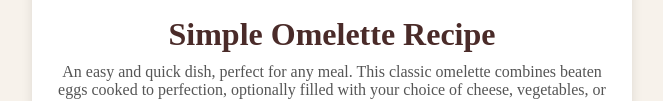
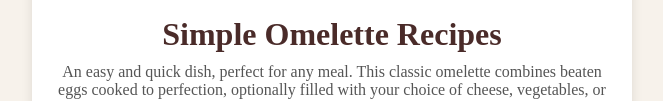
Before and after one commit to HsuWaiWaiLwinQualymm/recipe-page-test, a plain HTML site: page index.html in a window 1280 px wide. Shown: the part 299-400 px from the top of the page, without its empty margins (308-971 px from the left). Drawn offline with Linux system fonts and the light colour scheme.

Commit message:
edit title

```diff
--- a/index.html
+++ b/index.html
@@ -16,7 +16,7 @@
   <div class="container">
     <div class="recipe-card">
         <img src="assets/images/image-omelette.jpeg" alt="Omelette on a plate" class="recipe-image">
-        <h1 class="recipe-title">Simple Omelette Recipe</h1>
+        <h1 class="recipe-title">Simple Omelette Recipes</h1>
         <p class="recipe-description">An easy and quick dish, perfect for any meal. This classic omelette combines beaten eggs cooked to perfection, optionally filled with your choice of cheese, vegetables, or meats.</p>
 
         <div class="prep-time">
```
